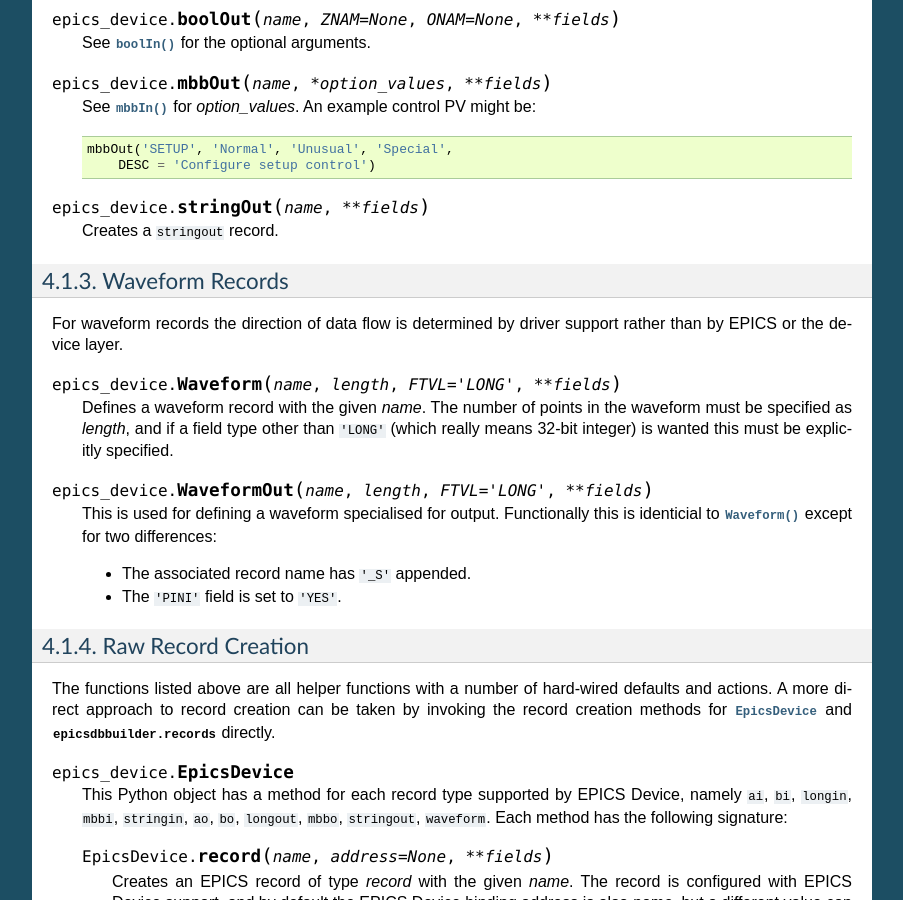
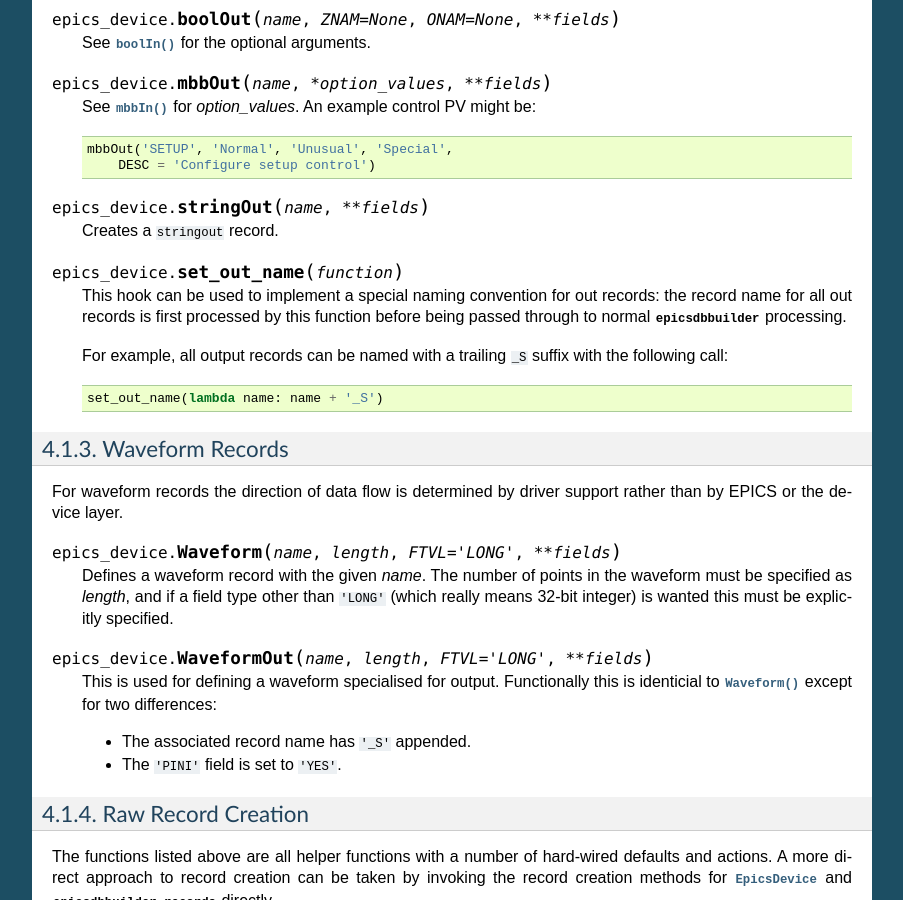
Before and after one commit to DiamondLightSource/epics_device, a Sphinx documentation site: the page built from docs/builder.rst, in a window 1280 px wide and 900 px high, scrolled down 1951 px. Shown: the whole window, without its empty margins (198-1101 px from the left). Built offline with Sphinx 7.4.7, drawn with Linux system fonts in a browser that asks for light colours; the version number could not be read and is left out.

Commit message:
EPICS Device: Add set_out_name function to record build support
git-svn-id: svn+ssh://serv0002.cs.diamond.ac.uk/home/subversion/repos/controls/diamond/trunk/support/epics_device@128381 e099a375-04f9-0310-9d5f-a741eaff62e1

```diff
--- a/docs/builder.rst
+++ b/docs/builder.rst
@@ -137,6 +137,18 @@
 ..  function:: stringOut(name, **fields)
 
     Creates a ``stringout`` record.
+
+..  function:: set_out_name(function)
+
+    This hook can be used to implement a special naming convention for out
+    records: the record name for all out records is first processed by this
+    function before being passed through to normal :mod:`epicsdbbuilder`
+    processing.
+
+    For example, all output records can be named with a trailing ``_S`` suffix
+    with the following call::
+
+        set_out_name(lambda name: name + '_S')
 
 
 Waveform Records
```
Also changed, not shown: 2 other files.
